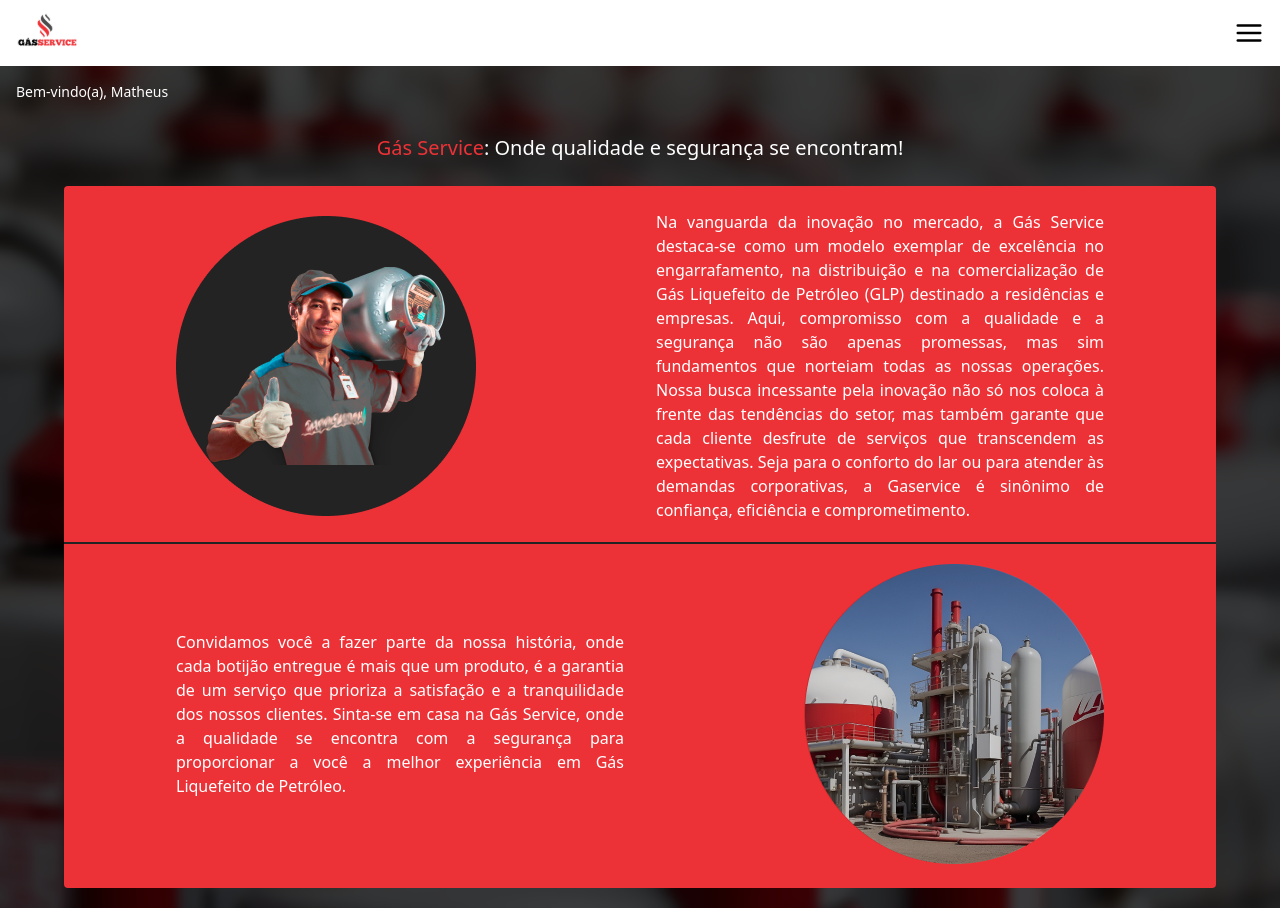
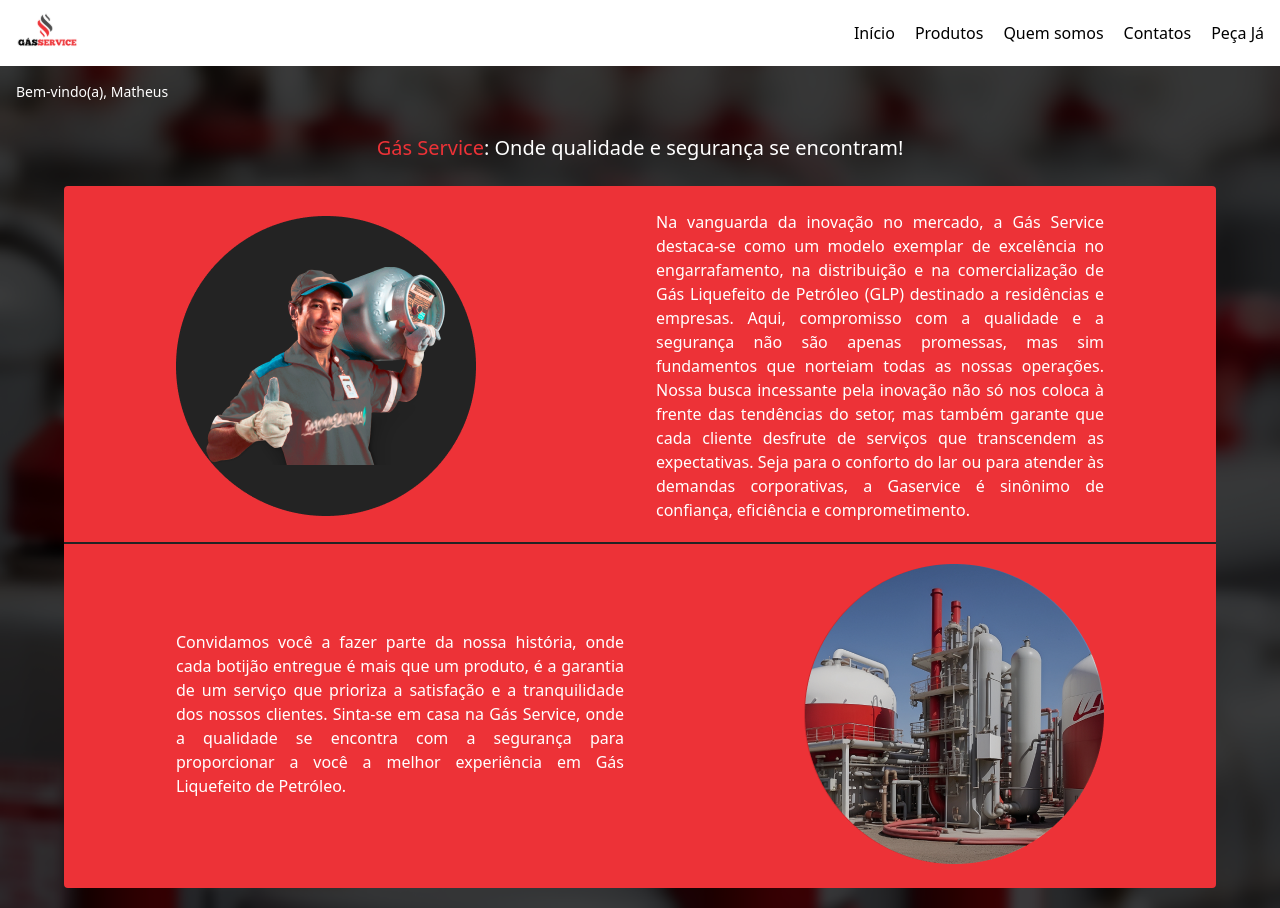
Before and after one commit to oMatheus-Farias/gasservice, a React (Vite) app: page /start in a window 1280 px wide. Built offline with nearby package versions, Linux system fonts and the light colour scheme.

Commit message:
feat: adiciona navegaçao para dispositivos dasktop

```diff
--- /dev/null
+++ b/src/components/headerDasktop/index.tsx
@@ -0,0 +1,23 @@
+import logoImage01 from '../../assets/logo1.svg';
+import { Link } from 'react-router-dom';
+
+export default function HeaderMobile(){
+  return(
+    <header className='w-full bg-whiteColor flex items-center justify-between pl-[0.68em] pr-4' >
+      <img
+        src={ logoImage01 }
+        alt='Logo Gás Service'
+      />
+
+      <nav>
+        <ul className='flex gap-5' >
+          <li><Link to='/start' >Início</Link></li>
+          <li><Link to='/products' >Produtos</Link></li>
+          <li><Link to='/whoweare' >Quem somos</Link></li>
+          <li><Link to='/contacts' >Contatos</Link></li>
+          <li><Link to='/ordernow' >Peça Já</Link></li>
+        </ul>
+      </nav>
+    </header>
+  );
+};
--- a/src/pages/start/index.tsx
+++ b/src/pages/start/index.tsx
@@ -1,14 +1,20 @@
+import { useContext } from 'react';
+import { AuthContext } from '../../context/authContext';
+
 import Background from '../../components/background';
 import HeaderMobile from '../../components/headerMobile';
+import HeaderDasktop from '../../components/headerDasktop';
 import Container from '../../components/container';
 
 import mainImage from '../../assets/main-image.png';
 import companyImage from '../../assets/company.png';
 
 export default function Start(){
+  const { screenSize } = useContext(AuthContext);
+
   return(
     <Background>
-      <HeaderMobile/>
+      { screenSize !== null ? screenSize ? <HeaderDasktop/> : <HeaderMobile/> : ''}
 
       <Container>
         <p className='text-whiteColor mt-4 text-sm' >Bem-vindo(a), Matheus</p>
```
